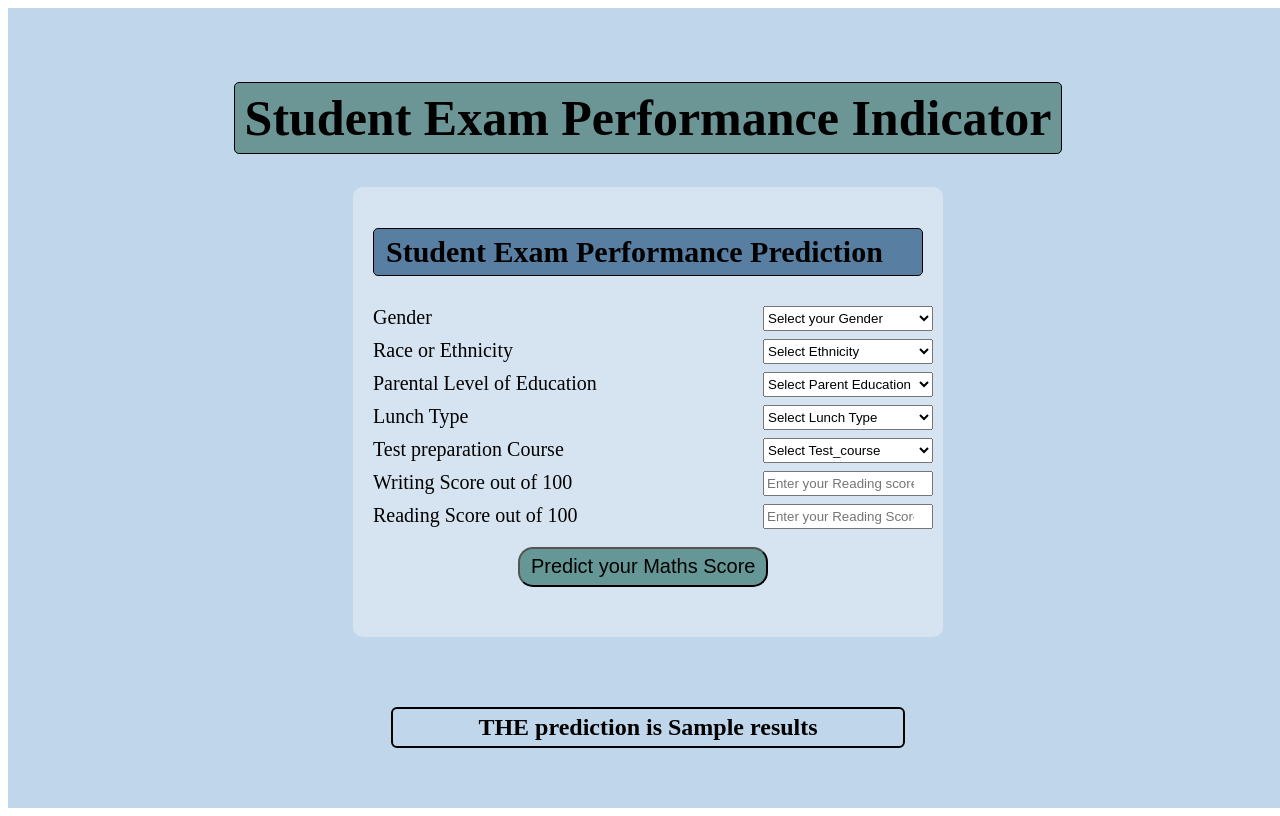
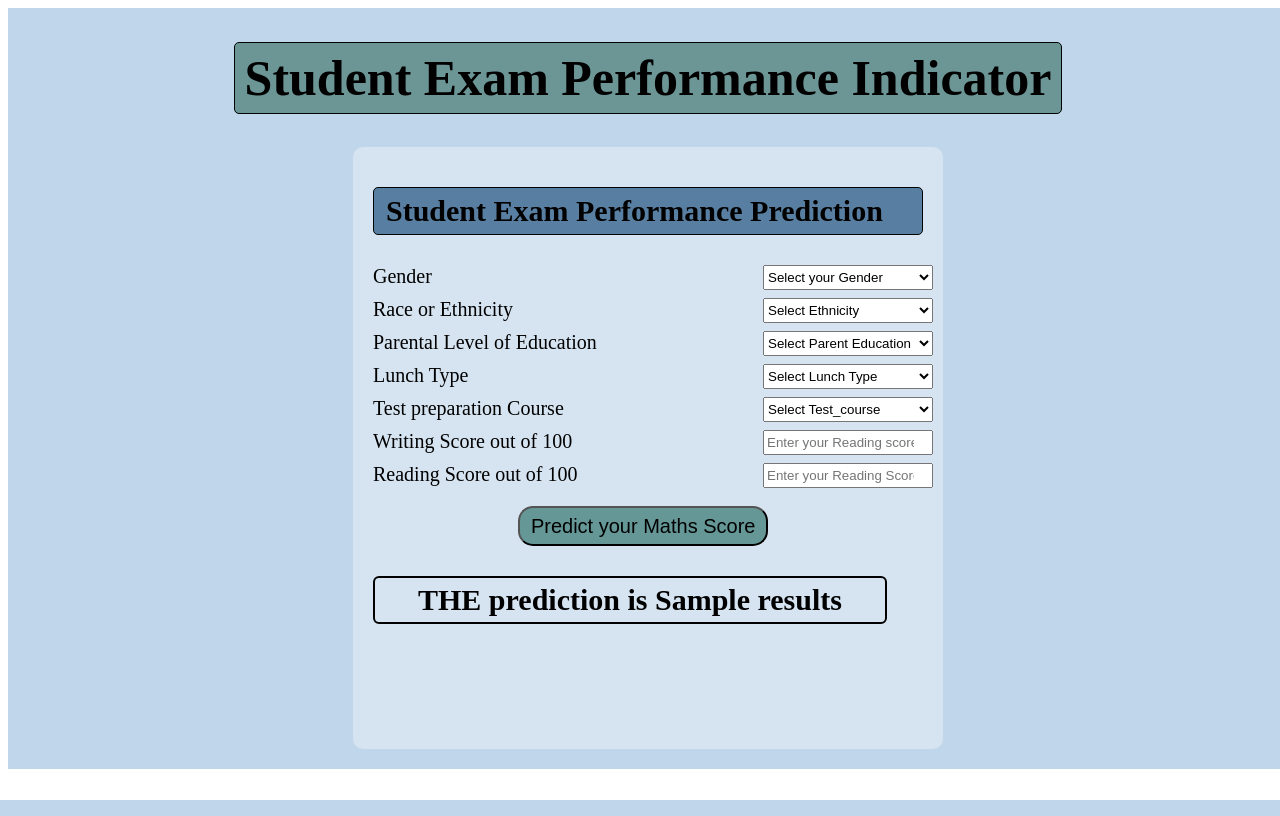
Before and after one commit to 2112tamanna/project, a Flask app: template templates/home.html in a window 1280 px wide. Run offline with Flask 3, Linux system fonts and the light colour scheme; the template is opened without the code that fills it: most values are stand-ins (such as "Sample title", 1, 10 or a date in 2020).

Commit message:
lastCommit

```diff
--- a/templates/home.html
+++ b/templates/home.html
@@ -2,7 +2,7 @@
 <style>
     .login{
         width: 100vw;
-        height: 100vh;
+        /* height: 100vh; */
         display: flex;
         flex-direction: column;
         justify-content: center;
@@ -15,6 +15,7 @@
         border: 1px solid black;
         border-radius: 5px;
         padding: 6px 10px;
+        /* margin-top: 100px; */
     }
     .heading2{
         background-color: rgb(88, 127, 161);
@@ -57,7 +58,7 @@
         color: white;
     }
     .result{
-        margin-top: 50px;
+        margin-top: 70px;
         border: 2px solid black;
         width: 500px;
         text-align: center;
@@ -169,9 +170,9 @@
         <div class="mb-3">
             <input class="btn btn-primary" type="submit" value="Predict your Maths Score" required />
         </div>
+        <h2 class="result">
+           THE  prediction is {{results}}
+        </h2>
     </form>
-    <h2 class="result">
-       THE  prediction is {{results}}
-    </h2>
    <body>
 </html>
```
Also changed, not shown: application.py (line endings or trailing spaces).
